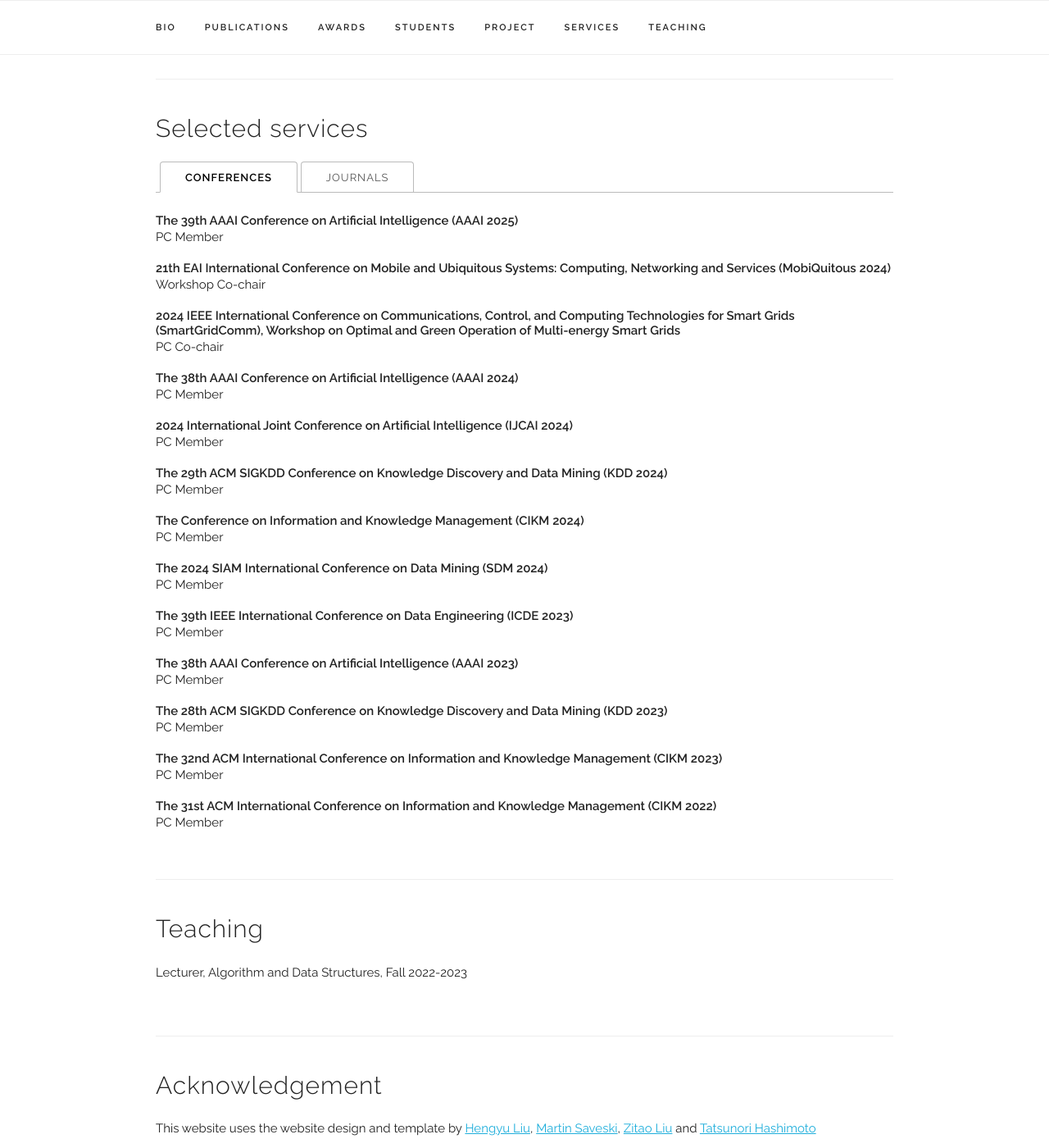
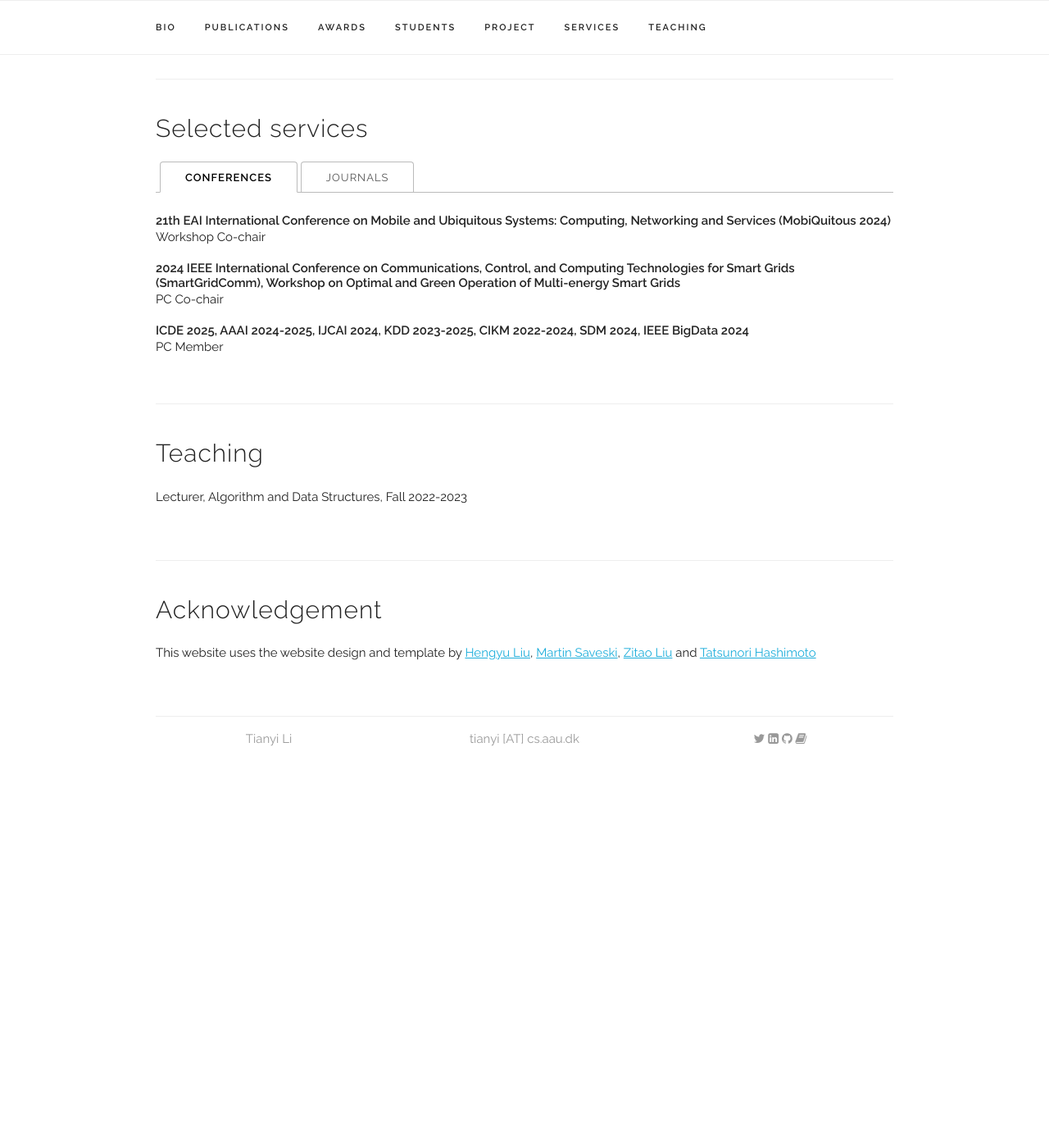
Before and after one commit to litianyi-cs-dkaau/litianyi-cs-dkaau.github.io, a Jekyll site: the page built from index.html, in a window 1280 px wide and 1400 px high, scrolled down 2969 px. Shown: the whole window at 82% size. Built offline with Jekyll 4.4.1, drawn with Linux system fonts in a browser that asks for light colours; after the commit the page ends 3922 px from its top, so only the background shows below that.

Commit message:
Update services.yaml

```diff
--- a/_data/services.yaml
+++ b/_data/services.yaml
@@ -1,8 +1,4 @@
 services:
-  - title: "The 39th AAAI Conference on Artificial Intelligence (AAAI 2025)"
-    role: PC Member
-    conference: y
-
   - title: "21th EAI International Conference on Mobile and Ubiquitous Systems: Computing, Networking and Services (MobiQuitous 2024)"
     role: Workshop Co-chair
     conference: y
@@ -11,43 +7,7 @@ services:
     role: PC Co-chair
     conference: y
 
-  - title: "The 38th AAAI Conference on Artificial Intelligence (AAAI 2024)"
-    role: PC Member
-    conference: y
-
-  - title: "2024 International Joint Conference on Artificial Intelligence (IJCAI 2024)"
-    role: PC Member
-    conference: y
-
-  - title: "The 29th ACM SIGKDD Conference on Knowledge Discovery and Data Mining  (KDD 2024)"
-    role: PC Member
-    conference: y
-
-  - title: "The Conference on Information and Knowledge Management (CIKM 2024)"
-    role: PC Member
-    conference: y
-
-  - title: "The 2024 SIAM International Conference on Data Mining (SDM 2024)"
-    role: PC Member
-    conference: y
-
-  - title: "The 39th IEEE International Conference on Data Engineering  (ICDE 2023)"
-    role: PC Member
-    conference: y
-
-  - title: "The 38th AAAI Conference on Artificial Intelligence (AAAI 2023)"
-    role: PC Member
-    conference: y
-
-  - title: "The 28th ACM SIGKDD Conference on Knowledge Discovery and Data Mining  (KDD 2023)"
-    role: PC Member
-    conference: y
-
-  - title: "The 32nd ACM International Conference on Information and Knowledge Management   (CIKM 2023)"
-    role: PC Member
-    conference: y
-
-  - title: "The 31st ACM International Conference on Information and Knowledge Management (CIKM 2022)"
+  - title: "ICDE 2025, AAAI 2024-2025, IJCAI 2024, KDD 2023-2025, CIKM 2022-2024, SDM 2024, IEEE BigData 2024"
     role: PC Member
     conference: y
 
```
